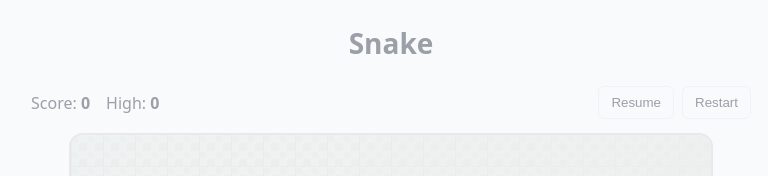
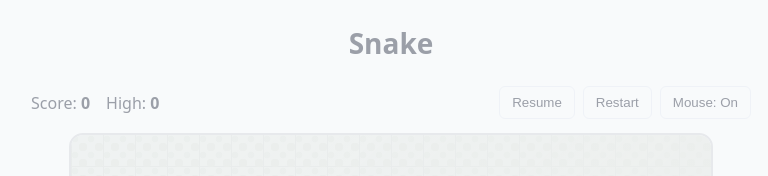
Before and after one commit to Abhishek-0005/Abhishek-0005, a React (Vite) app in the folder snake-game/: page / in a window 1280 px wide. Shown: the top 176 px of the page, without its empty margins (249-1017 px from the left). Built offline with nearby package versions, Linux system fonts and the light colour scheme.

Commit message:
feat(ui): add mouse control toggle/indicator to Scoreboard

```diff
--- a/snake-game/src/components/Scoreboard.jsx
+++ b/snake-game/src/components/Scoreboard.jsx
@@ -1,6 +1,6 @@
 import React from 'react'
 
-export default function Scoreboard({ score, highScore, onRestart, onPause, isPaused }) {
+export default function Scoreboard({ score, highScore, onRestart, onPause, isPaused, mouseEnabled, onToggleMouse }) {
   return (
     <div className="scoreboard" role="status" aria-live="polite">
       <div className="scores">
@@ -12,6 +12,9 @@ export default function Scoreboard({ score, highScore, onRestart, onPause, isPau
           {isPaused ? 'Resume' : 'Pause'}
         </button>
         <button className="btn" onClick={onRestart} aria-label="Restart game">Restart</button>
+        <button className="btn" onClick={onToggleMouse} aria-pressed={mouseEnabled} aria-label="Toggle mouse control">
+          Mouse: {mouseEnabled ? 'On' : 'Off'}
+        </button>
       </div>
     </div>
   )
```
